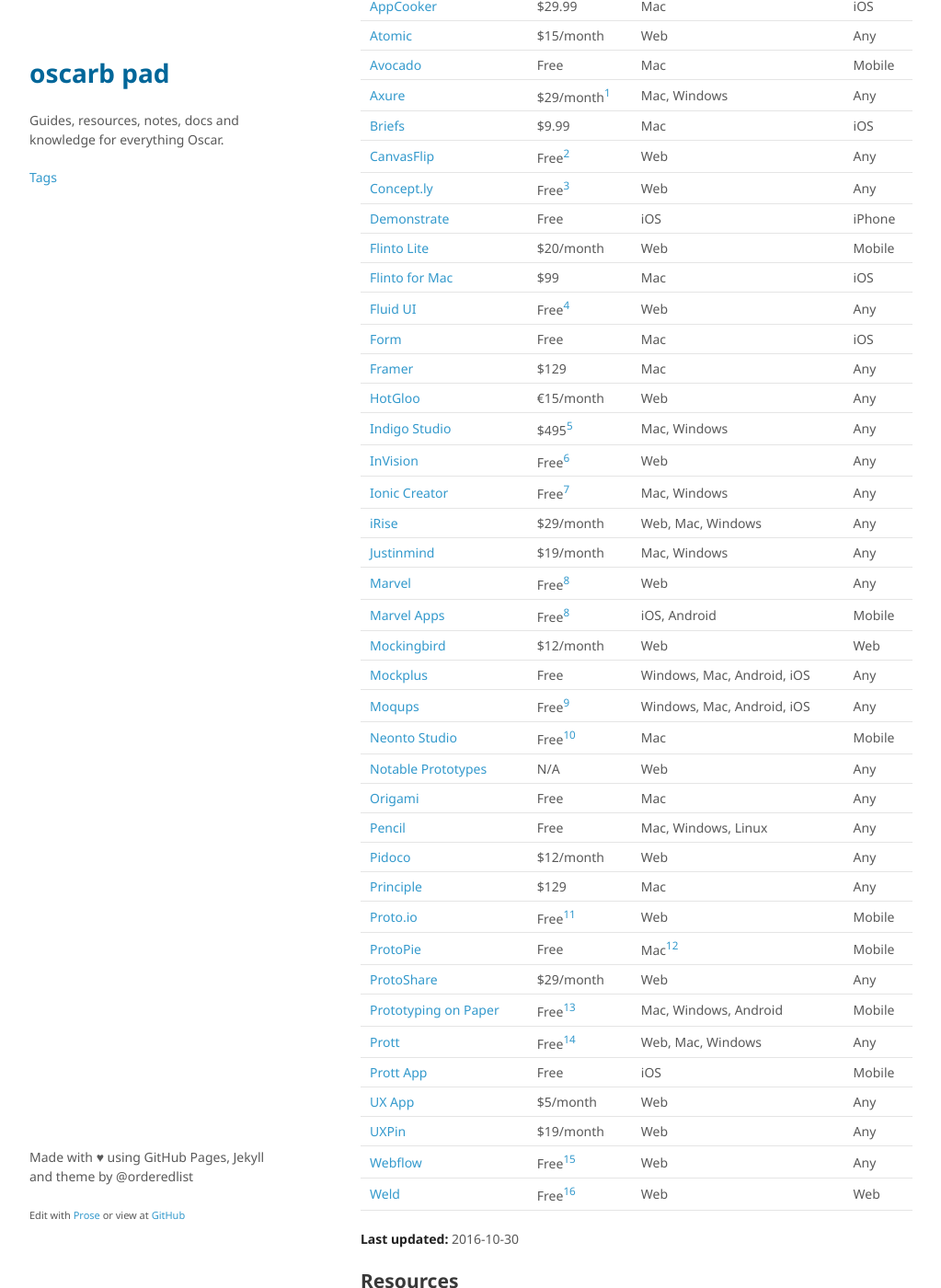
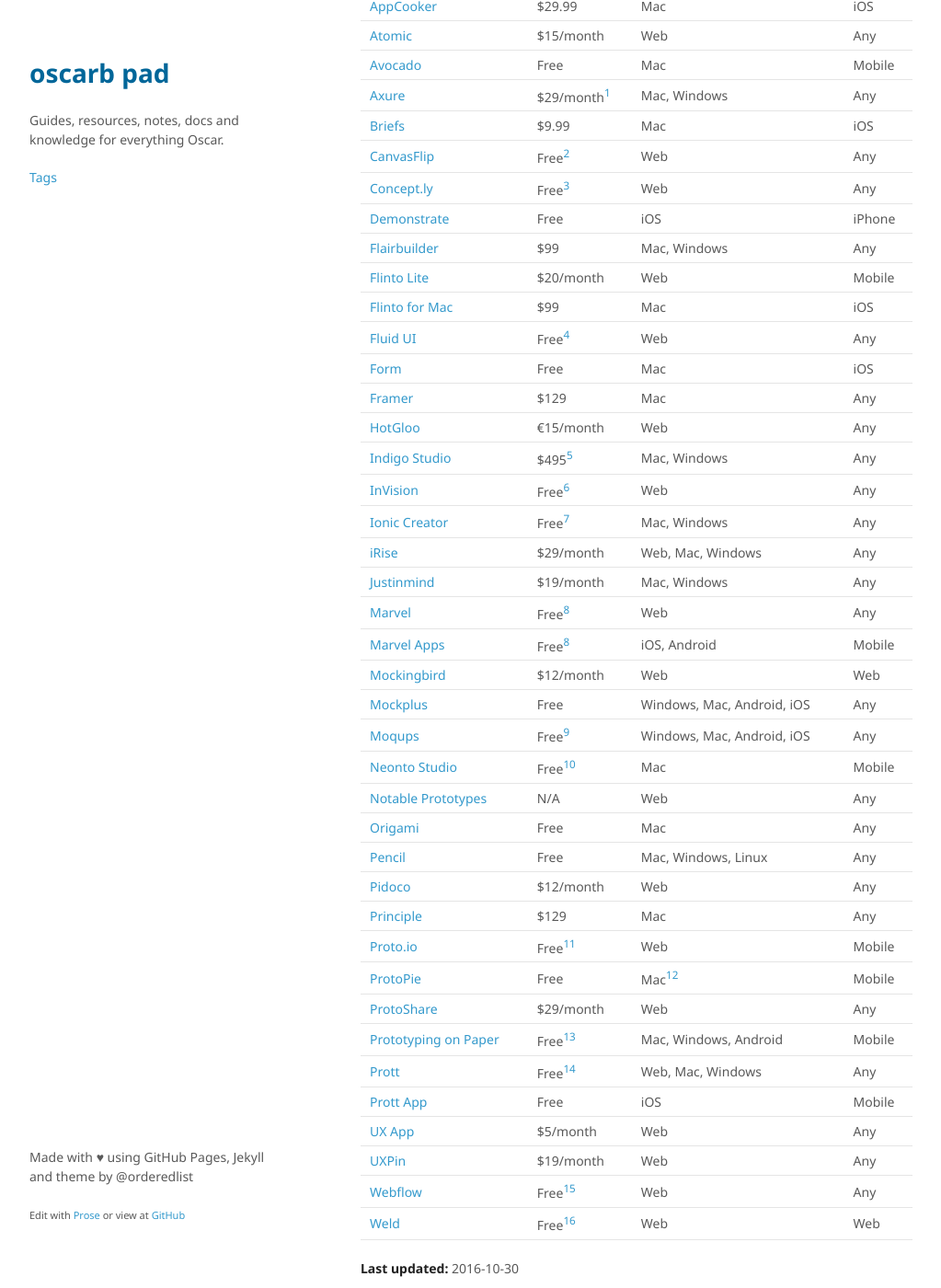
Before and after one commit to oscarb/pad, a Jekyll site: the page built from _docs/prototyping.md, in a window 1280 px wide and 1400 px high, scrolled down 275 px. Shown: the whole window at 92% size, without its empty margins (128-1151 px from the left). Built offline with Jekyll 4.4.1, drawn with Linux system fonts in a browser that asks for light colours; some web fonts are replaced.

Commit message:
Updated prototyping.md

```diff
--- a/_docs/prototyping.md
+++ b/_docs/prototyping.md
@@ -25,6 +25,7 @@ Name | Lowest price | Platform | Protype for
 [CanvasFlip](https://www.canvasflip.com/) | Free[^canvasflip] | Web | Any
 [Concept.ly](http://concept.ly/) | Free[^conceptly] | Web | Any
 [Demonstrate](https://itunes.apple.com/in/app/demonstrate-mobile-prototyping/id726285449) | Free | iOS | iPhone
+[Flairbuilder](http://flairbuilder.com/)  | $99 | Mac, Windows | Any
 [Flinto Lite](https://www.flinto.com/) | $20/month | Web | Mobile
 [Flinto for Mac](https://www.flinto.com/mac) | $99 | Mac | iOS
 [Fluid UI](https://www.fluidui.com/) | Free[^fluid] | Web | Any
```
Also changed, not shown: other parts of _docs/prototyping.md (+1 -1 lines).
